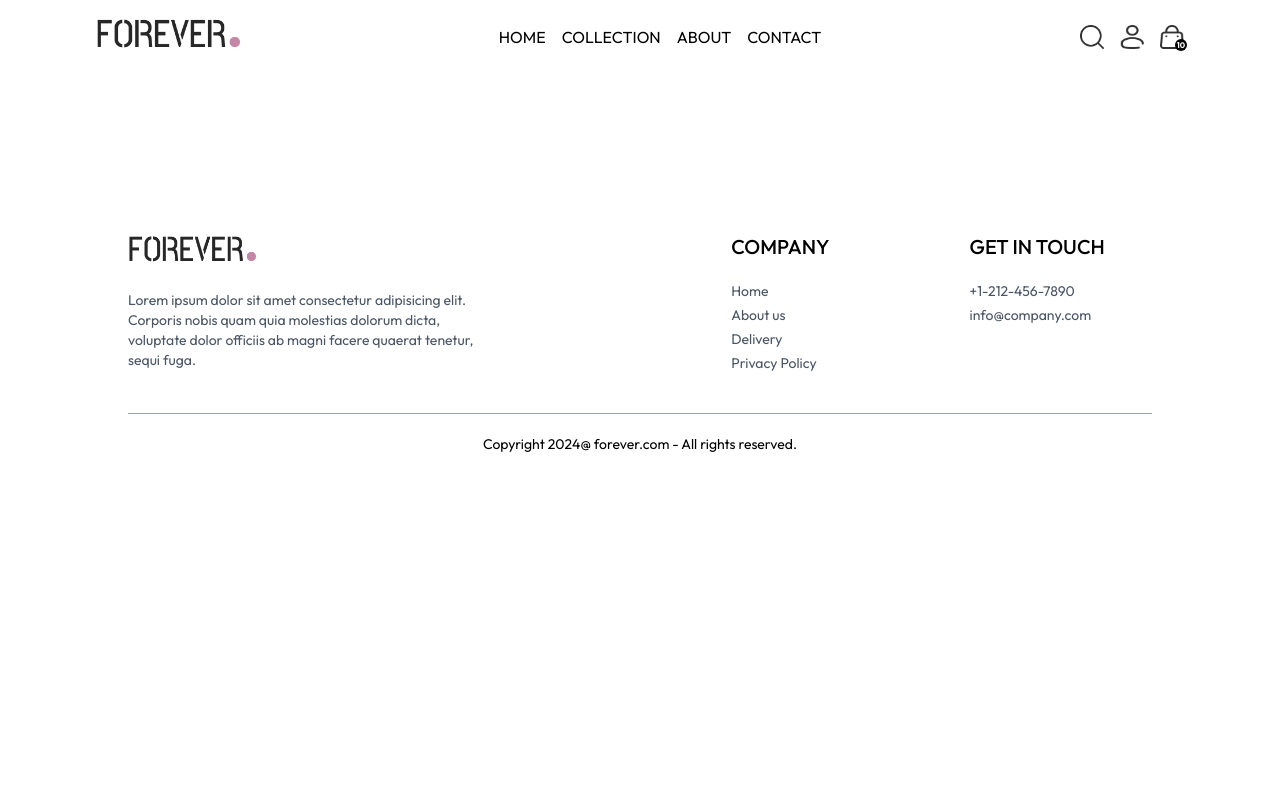
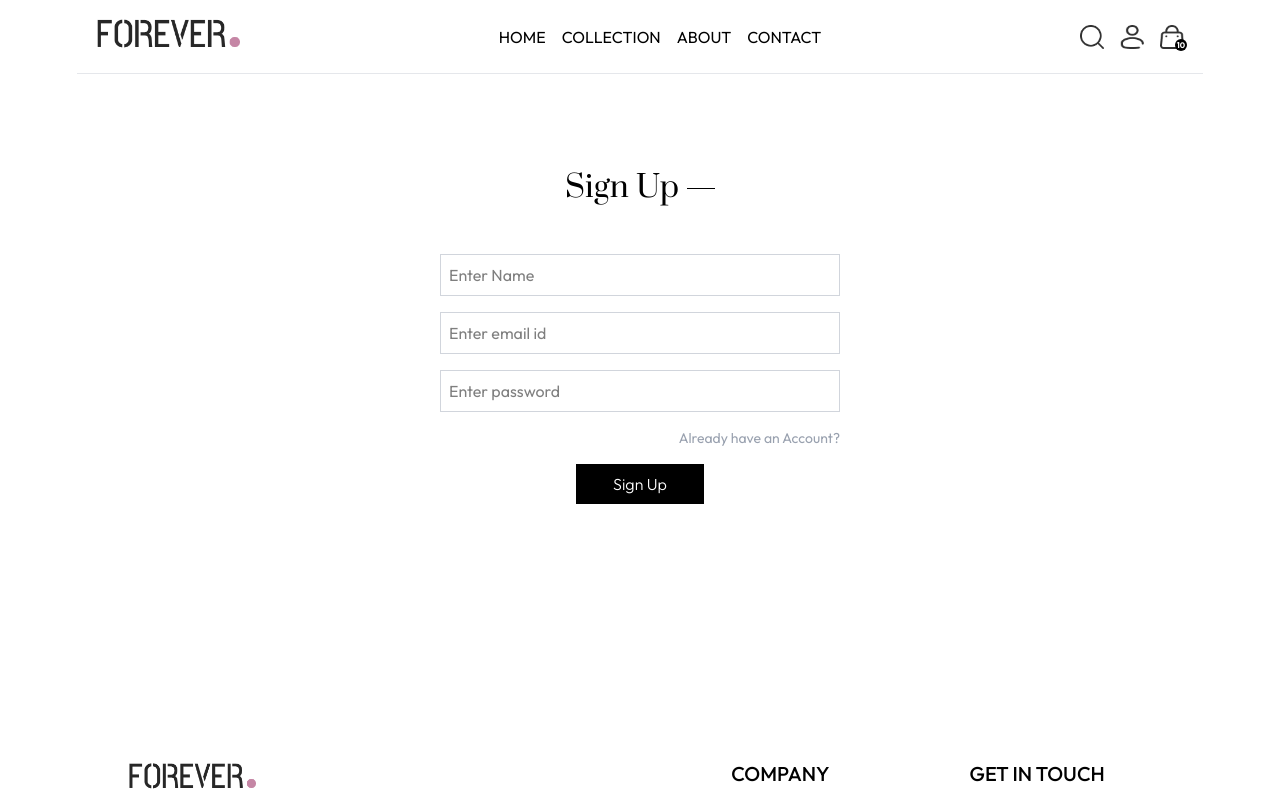
Before and after one commit to itsmikhil/Forever-Buy, a React (Vite) app in the folder frontend/: page /signup in a window 1280 px wide. Shown: the top 800 px of the page. Built offline with nearby package versions, Linux system fonts and the light colour scheme.

Commit message:
built sign up and login page

```diff
--- a/frontend/src/components/NavBar.jsx
+++ b/frontend/src/components/NavBar.jsx
@@ -5,8 +5,9 @@ import SideBar from "./SideBar";
 import { DataContext } from "../context/DataContext";
 
 const NavBar = () => {
- const {sideBar, setsideBar}=useContext(DataContext);
+  const { sideBar, setsideBar } = useContext(DataContext);
   return (
+    <>
       <div className="w-full flex px-6 sm:px-24 justify-between py-4 items-center">
         <img className="w-[9rem] object-cover" src={assets.logo} alt="" />
         <ul className="hidden sm:inline-flex  gap-4 ">
@@ -41,11 +42,13 @@ const NavBar = () => {
             alt=""
             className=" w-[1.5rem] h-[1.5rem] cursor-pointer"
           />
+          <NavLink to={"/login"}>
             <img
               src={assets.profile_icon}
               alt=""
               className=" w-[1.5rem] h-[1.5rem] cursor-pointer "
             />
+          </NavLink>
           <div className=" relative h-fit">
             <img
               src={assets.cart_icon}
@@ -58,7 +61,7 @@ const NavBar = () => {
           </div>
           <div className="block sm:hidden">
             <img
-          onClick={()=>setsideBar(!sideBar)}
+              onClick={() => setsideBar(!sideBar)}
               src={assets.menu_icon}
               className="block sm:hidden w-[1.5rem] h-[1.5rem]"
               alt=""
@@ -66,6 +69,8 @@ const NavBar = () => {
           </div>
         </div>
       </div>
+      <hr className="w-[88%] mx-auto border-gray-200" />
+    </>
   );
 };
 
--- /dev/null
+++ b/frontend/src/pages/Login.jsx
@@ -0,0 +1,43 @@
+import React, { useState } from "react";
+import { NavLink } from "react-router-dom";
+
+const Login = () => {
+  const [email, setemail] = useState("");
+  const [password, setpassword] = useState("");
+
+  return (
+    <div className="w-full flex flex-col justify-center items-center py-24 gap-12">
+      <h1 className="font-[prata] text-3xl flex items-center gap-2">
+        Log In <hr className="w-7" />
+      </h1>
+      <form action="" className="flex flex-col items-center gap-4">
+        <input
+          onChange={(e) => setemail(e.target.value)}
+          value={email}
+          className="border-[1px] border-gray-300 p-2 w-[20rem] sm:w-[25rem] outline-none"
+          type="email"
+          placeholder="Enter email id"
+        />
+        <input
+          onChange={(e) => setpassword(e.target.value)}
+          value={password}
+          className="border-[1px] border-gray-300 p-2 w-[20rem] sm:w-[25rem] outline-none"
+          type="password"
+          name="password"
+          id=""
+          placeholder="Enter password"
+        />
+        <p className="text-right w-full text-gray-400 text-sm cursor-pointer">
+          <NavLink to={"/signup"}>Create New Account?</NavLink>
+        </p>
+        <input
+          type="submit"
+          value={"Log In"}
+          className="bg-black font-light px-4 py-2 cursor-pointer text-white w-[8rem]"
+        />
+      </form>
+    </div>
+  );
+};
+
+export default Login;
--- /dev/null
+++ b/frontend/src/pages/Product.jsx
@@ -0,0 +1,9 @@
+import React from 'react'
+
+const Product = () => {
+  return (
+    <div>Product</div>
+  )
+}
+
+export default Product
--- /dev/null
+++ b/frontend/src/pages/SignUp.jsx
@@ -0,0 +1,51 @@
+import React, { useState } from "react";
+import { NavLink } from "react-router-dom";
+
+const SignUp = () => {
+  const [email, setemail] = useState("");
+  const [name, setname] = useState("");
+  const [password, setpassword] = useState("");
+
+  return (
+    <div className="w-full flex flex-col justify-center items-center py-24 gap-12">
+      <h1 className="font-[prata] text-3xl flex items-center gap-2">
+        Sign Up <hr className="w-7" />
+      </h1>
+      <form action="" className="flex flex-col items-center gap-4">
+        <input
+          onChange={(e) => setname(e.target.value)}
+          value={name}
+          className="border-[1px] border-gray-300 p-2 w-[20rem] sm:w-[25rem] outline-none"
+          type="name"
+          placeholder="Enter Name"
+        />
+        <input
+          onChange={(e) => setemail(e.target.value)}
+          value={email}
+          className="border-[1px] border-gray-300 p-2 w-[20rem] sm:w-[25rem] outline-none"
+          type="email"
+          placeholder="Enter email id"
+        />
+        <input
+          onChange={(e) => setpassword(e.target.value)}
+          value={password}
+          className="border-[1px] border-gray-300 p-2 w-[20rem] sm:w-[25rem] outline-none"
+          type="password"
+          name="password"
+          id=""
+          placeholder="Enter password"
+        />
+        <p className="text-right w-full text-gray-400 text-sm cursor-pointer">
+          <NavLink to={"/login"}>Already have an Account?</NavLink>
+        </p>
+        <input
+          type="submit"
+          value={"Sign Up"}
+          className="bg-black font-light px-4 py-2 cursor-pointer text-white w-[8rem]"
+        />
+      </form>
+    </div>
+  );
+};
+
+export default SignUp;
--- a/frontend/src/routes/Routing.jsx
+++ b/frontend/src/routes/Routing.jsx
@@ -4,6 +4,9 @@ import Home from '../pages/Home'
 import About from '../pages/About'
 import Collection from '../pages/Collection'
 import ContactUs from '../pages/ContactUs'
+import Login from '../pages/Login'
+import SignUp from '../pages/SignUp'
+import Product from '../pages/Product'
 
 const Routing = () => {
   return (
@@ -12,6 +15,9 @@ const Routing = () => {
       <Route element={<Collection/>} path={"/collection"} />
       <Route element={<About/>} path={"/about"} />
       <Route element={<ContactUs/>} path={"/contact"} />
+      <Route element={<Login/>} path={"/login"} />
+      <Route element={<SignUp/>} path={"/signup"} />
+      <Route element={<Product/>} path={"/product/:id"} />
 
 
 
```
Lines whose indentation alone changed are shown as unchanged.
